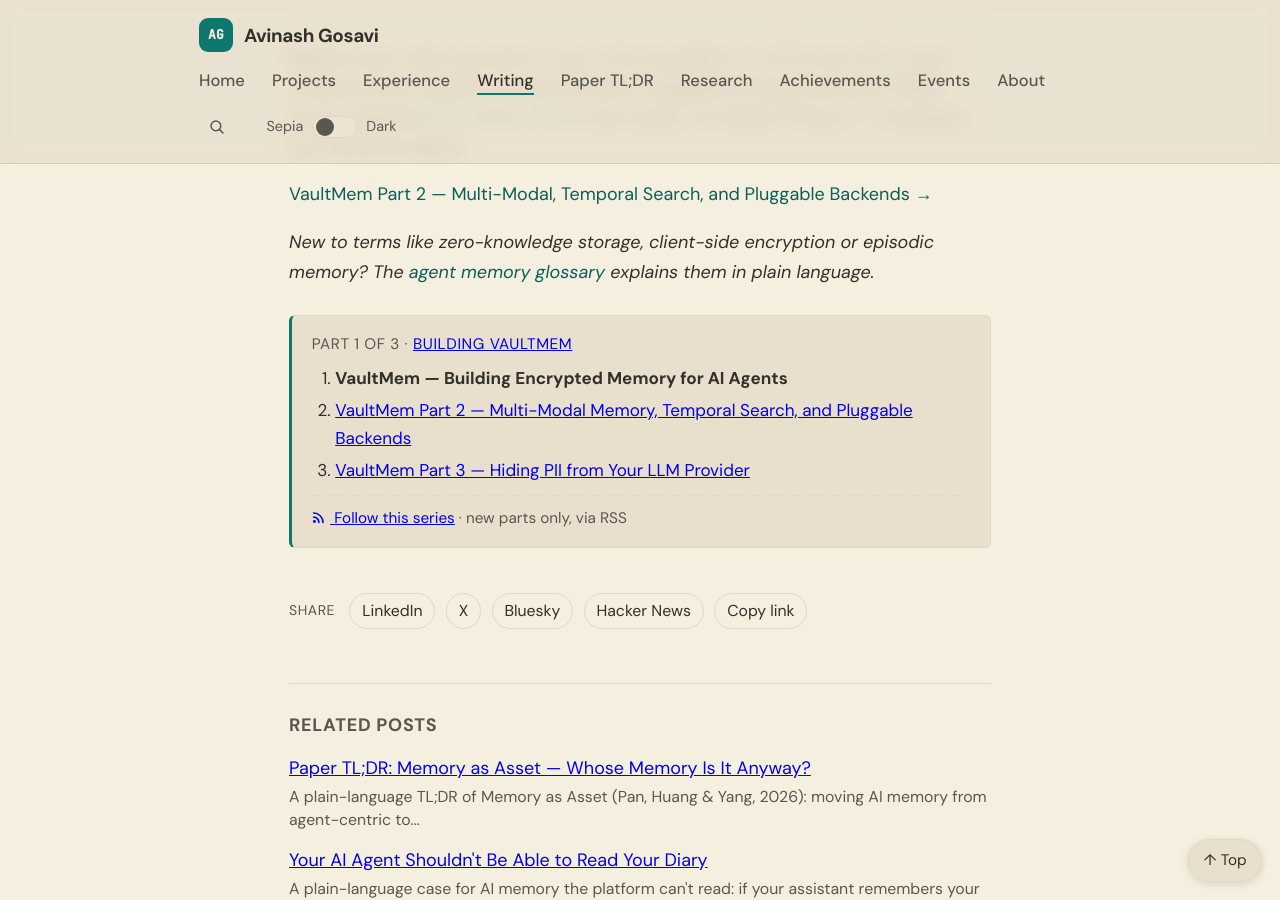
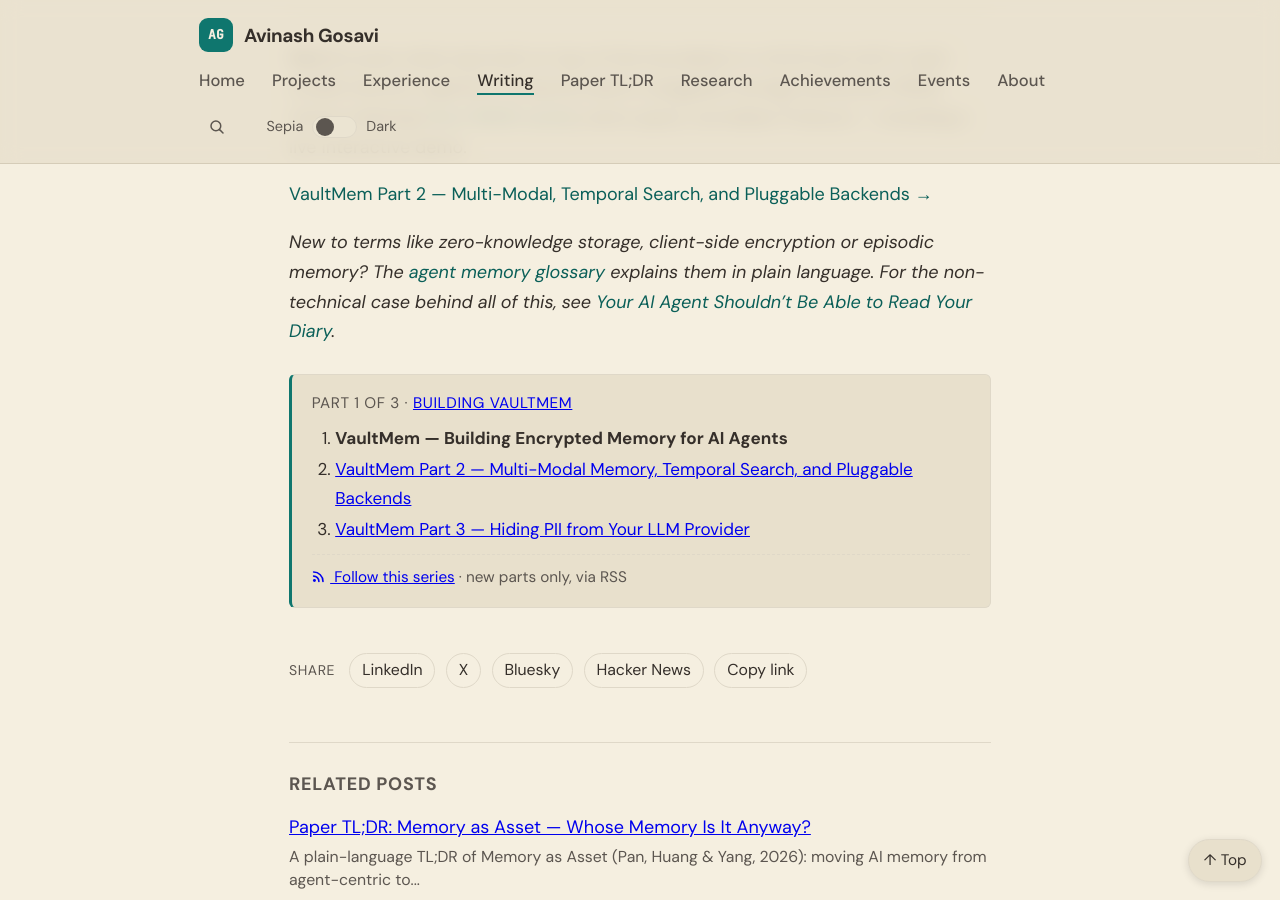
Before and after one commit to aag1091-alt/avinashgosavi.com, a Jekyll site: the page built from _posts/2026-03-21-vaultmem-encrypted-memory-for-ai-agents.md, in a window 1280 px wide and 900 px high, scrolled down 8511 px. Built offline with Jekyll 4.4.1, drawn with Linux system fonts in a browser that asks for light colours.

Commit message:
Cross-link the VaultMem diary post from Part 1 and glossary; link Part 3
Co-Authored-By: Claude <noreply@anthropic.com>

```diff
--- a/_data/changelog.yml
+++ b/_data/changelog.yml
@@ -1,5 +1,9 @@
 # Public changelog shown on /changelog and (latest 3) on the homepage.
 # Newest first. desk: Writing | Design | Engineering
+- date: 2026-10-20
+  desk: Writing
+  text: "\"Your AI Agent Shouldn't Be Able to Read Your Diary\" is now linked from VaultMem Part 1 and the glossary, and it points on to VaultMem Part 3."
+  link: /post/vaultmem-your-ai-agent-shouldnt-read-your-diary/
 - date: 2026-10-20
   desk: Writing
   text: The opening Paper TL;DR (six papers on AI memory) now points to Part 2, so the series reads in order from the very first post.
--- a/_posts/2026-03-21-vaultmem-encrypted-memory-for-ai-agents.md
+++ b/_posts/2026-03-21-vaultmem-encrypted-memory-for-ai-agents.md
@@ -204,4 +204,4 @@ The library is intentionally small — the code is the specification. If you're
 
 [VaultMem Part 2 — Multi-Modal, Temporal Search, and Pluggable Backends →](/post/vaultmem-part-2-multimodal-temporal-backends/)
 
-*New to terms like zero-knowledge storage, client-side encryption or episodic memory? The [agent memory glossary](/post/agent-memory-glossary/) explains them in plain language.*
+*New to terms like zero-knowledge storage, client-side encryption or episodic memory? The [agent memory glossary](/post/agent-memory-glossary/) explains them in plain language. For the non-technical case behind all of this, see [Your AI Agent Shouldn't Be Able to Read Your Diary](/post/vaultmem-your-ai-agent-shouldnt-read-your-diary/).*
```
Also changed, not shown: _posts/2026-03-28-vaultmem-your-ai-agent-shouldnt-read-your-diary.md (+1 -0 lines), _posts/2026-10-18-agent-memory-glossary.md (+1 -1 lines).
